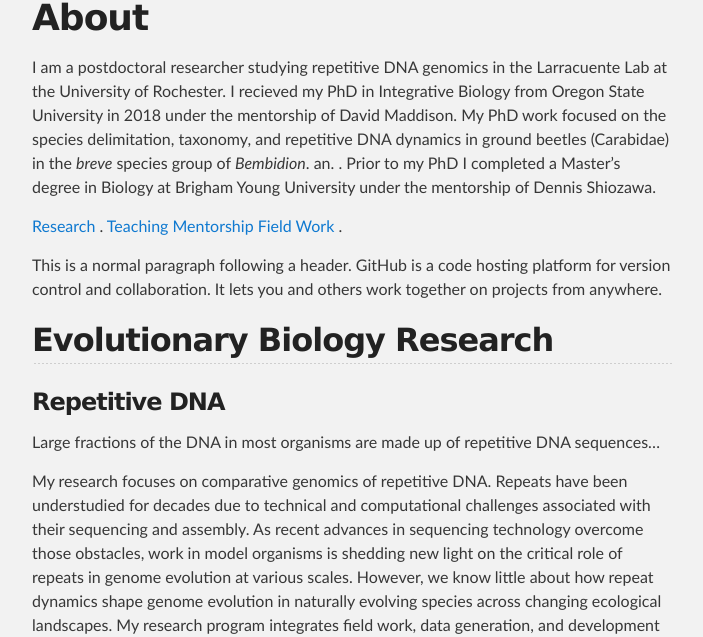
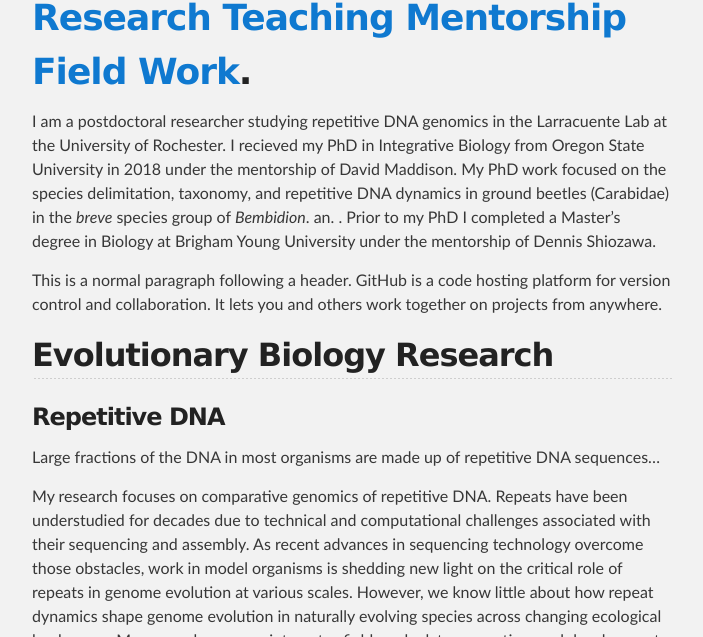
Before and after one commit to johnssproul/johnssproul.github.io, a Jekyll site: the page built from index.md, in a window 1280 px wide and 900 px high, scrolled down 321 px, cut to the strip 263-900 px from the top of the window. Shown: the whole strip, without its empty margins (288-991 px from the left). Built offline with Jekyll 4.4.1, drawn with Linux system fonts in a browser that asks for light colours; our own code applies the rules of GitHub Pages for plain Markdown files.

Commit message:
Update index.md

```diff
--- a/index.md
+++ b/index.md
@@ -1,9 +1,9 @@
 ![SiteBannern](elbow_cropped.png)
 
-# About
+# [Research](https://johnssproul.github.io/RepeatProfiler/)    [Teaching](https://johnssproul.github.io/RepeatProfiler/)   [Mentorship](https://johnssproul.github.io/RepeatProfiler/)   [Field Work](https://johnssproul.github.io/RepeatProfiler/).
+
 I am a postdoctoral researcher studying repetitive DNA genomics in the Larracuente Lab at the University of Rochester. I recieved my PhD in Integrative Biology from Oregon State University in 2018 under the mentorship of David Maddison. My PhD work focused on the species delimitation, taxonomy, and repetitive DNA dynamics in ground beetles (Carabidae) in the _breve_ species group of _Bembidion_.  an. . Prior to my PhD I completed a Master's degree in Biology at Brigham Young University under the mentorship of Dennis Shiozawa.
 
-[Research ](https://johnssproul.github.io/RepeatProfiler/).  [Teaching  ](https://johnssproul.github.io/RepeatProfiler/) [Mentorship  ](https://johnssproul.github.io/RepeatProfiler/) [Field Work  ](https://johnssproul.github.io/RepeatProfiler/).
 
 This is a normal paragraph following a header. GitHub is a code hosting platform for version control and collaboration. It lets you and others work together on projects from anywhere.
 
```
